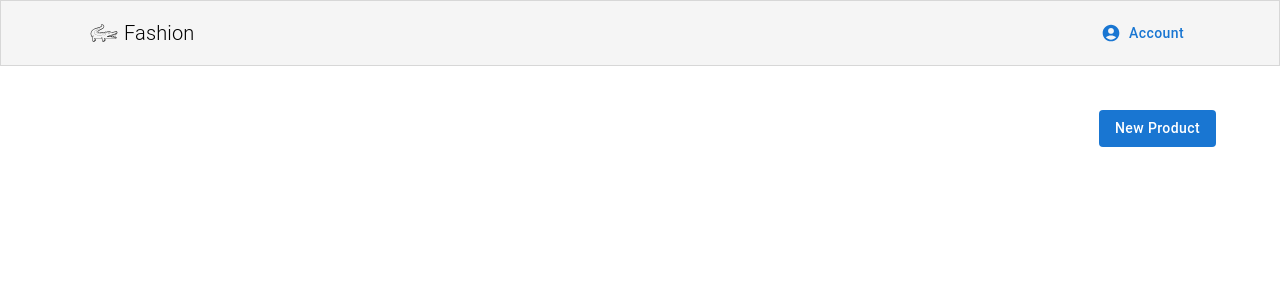
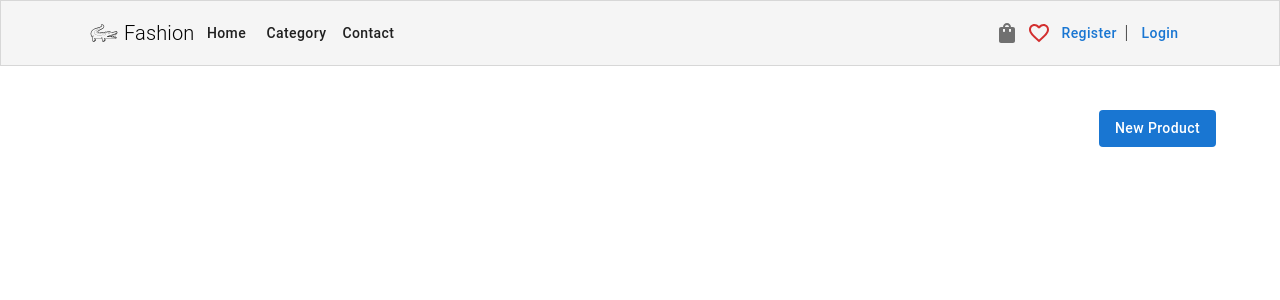
Before and after one commit to limbanga/shop, a React (Vite) app: page /admin in a window 1280 px wide. Shown: the top 300 px of the page. Built offline with nearby package versions, Linux system fonts and the light colour scheme.

Commit message:
update navbar

```diff
--- /dev/null
+++ b/src/components/MainLayout/MainNavbar.jsx
@@ -0,0 +1,69 @@
+import {
+  AppBar,
+  Box,
+  Button,
+  ButtonGroup,
+  Container,
+  Toolbar,
+  Typography,
+} from "@mui/material";
+import React, { useState } from "react";
+import AccountCircleIcon from "@mui/icons-material/AccountCircle";
+import { Link as RouterLink } from "react-router-dom";
+import { Favorite, FavoriteBorder, ShoppingBag } from "@mui/icons-material";
+
+const MainNavbar = () => {
+  return (
+    <AppBar color="default" variant="outlined" elevation={0}>
+      <Container>
+        <Toolbar variant="regular">
+          <Box
+            sx={{
+              width: "100%",
+              display: "flex",
+              justifyContent: "start",
+            }}
+          >
+            <Box
+              to={"/"}
+              component={RouterLink}
+              sx={{
+                display: "flex",
+                justifyContent: "start",
+                alignItems: "center",
+                textDecoration: "none",
+              }}
+            >
+              <img src="/crocodile.svg" width="32" height="32" />
+              <Typography
+                variant="h6"
+                color="black"
+                sx={{ ml: ".25rem", fontWeight: "300" }}
+              >
+                Fashion
+              </Typography>
+            </Box>
+
+            <Box sx={{ flexGrow: 1 }}>
+              {["Home", "Category", "Contact"].map((x) => (
+                <Button key={x} color="inherit">
+                  {x}
+                </Button>
+              ))}
+            </Box>
+
+            <Box sx={{mx: '2px',display: 'flex', alignItems: 'center', gap: '.5rem'}}>
+              <ShoppingBag color="action" />
+              <FavoriteBorder color="error"  />
+            </Box>
+            <Box>
+              <Button>Register</Button>|<Button>Login</Button>
+            </Box>
+          </Box>
+        </Toolbar>
+      </Container>
+    </AppBar>
+  );
+};
+
+export default MainNavbar;
--- a/src/components/Navbar.jsx
+++ /dev/null
@@ -1,114 +0,0 @@
-import {
-  AppBar,
-  Box,
-  Button,
-  Container,
-  Popover,
-  Toolbar,
-  Typography,
-} from "@mui/material";
-import React, { useState } from "react";
-import AccountCircleIcon from "@mui/icons-material/AccountCircle";
-import LoginIcon from "@mui/icons-material/Login";
-import AppRegistrationIcon from "@mui/icons-material/AppRegistration";
-import { Link as RouterLink } from "react-router-dom";
-
-const Navbar = () => {
-  const [anchorEl, setAnchorEl] = useState(null);
-
-  const handleClick = (event) => {
-    setAnchorEl(event.currentTarget);
-  };
-
-  const handleClose = () => {
-    setAnchorEl(null);
-  };
-
-  const open = Boolean(anchorEl);
-  const id = open ? "simple-popover" : undefined;
-
-  return (
-    <>
-      <AppBar color="default" variant="outlined" elevation={0}>
-        <Container>
-          <Toolbar variant="regular">
-            <Box
-              sx={{
-                width: "100%",
-                display: "flex",
-                justifyContent: "space-between",
-                bgcolor: "",
-              }}
-            >
-              <Box
-                to={"/"}
-                component={RouterLink}
-                sx={{
-                  display: "flex",
-                  justifyContent: "start",
-                  alignItems: "center",
-                  textDecoration: "none",
-                }}
-              >
-                <img src="/crocodile.svg" width="32" height='32'/>
-                <Typography
-                  variant="h6"
-                  color="black"
-                  sx={{ml: '.25rem', fontWeight: "300" }}
-                >
-                  Fashion
-                </Typography>
-              </Box>
-
-              <Button
-                aria-describedby={id}
-                variant="text"
-                onClick={handleClick}
-                startIcon={<AccountCircleIcon />}
-              >
-                Account
-              </Button>
-            </Box>
-          </Toolbar>
-        </Container>
-      </AppBar>
-      {/* hidden field */}
-      <Popover
-        id={id}
-        anchorEl={anchorEl}
-        open={open}
-        onClose={handleClose}
-        anchorOrigin={{
-          vertical: "bottom",
-          horizontal: "right",
-        }}
-        transformOrigin={{
-          vertical: "top",
-          horizontal: "right",
-        }}
-      >
-        <Box sx={{ px: "1rem" }}>
-          <Button
-            fullWidth
-            startIcon={<LoginIcon />}
-            sx={{ textTransform: "none" }}
-          >
-            Login
-          </Button>
-          <Button
-            fullWidth
-            startIcon={<AppRegistrationIcon />}
-            sx={{ textTransform: "none" }}
-          >
-            Register
-          </Button>
-          <Button fullWidth LinkComponent={RouterLink} to="/admin">
-            Admin page
-          </Button>
-        </Box>
-      </Popover>
-    </>
-  );
-};
-
-export default Navbar;
--- a/src/pages/Layout.jsx
+++ b/src/pages/Layout.jsx
@@ -1,5 +1,5 @@
 import React from "react";
-import Navbar from "../components/Navbar";
+import MainNavbar from "../components/MainLayout/MainNavbar";
 import { Container } from "@mui/material";
 import { red } from "@mui/material/colors";
 import { Outlet } from "react-router-dom";
@@ -7,7 +7,7 @@ import { Outlet } from "react-router-dom";
 const Layout = () => {
   return (
     <>
-      <Navbar />
+      <MainNavbar />
 
       <Container sx={{ bgcolor: red, mt: "110px" }}>
         <Outlet />
--- a/src/pages/admin/AdminLayout.jsx
+++ b/src/pages/admin/AdminLayout.jsx
@@ -2,12 +2,12 @@ import React from "react";
 import { Container, Typography } from "@mui/material";
 import { red } from "@mui/material/colors";
 import { Outlet } from "react-router-dom";
-import Navbar from "../../components/Navbar";
+import MainNavbar from "../../components/MainLayout/MainNavbar";
 
 export default function AdminLayout() {
   return (
     <>
-      <Navbar />
+      <MainNavbar />
       <Container sx={{ bgcolor: red, mt: "110px" }}>
         <Outlet />
       </Container>
```
